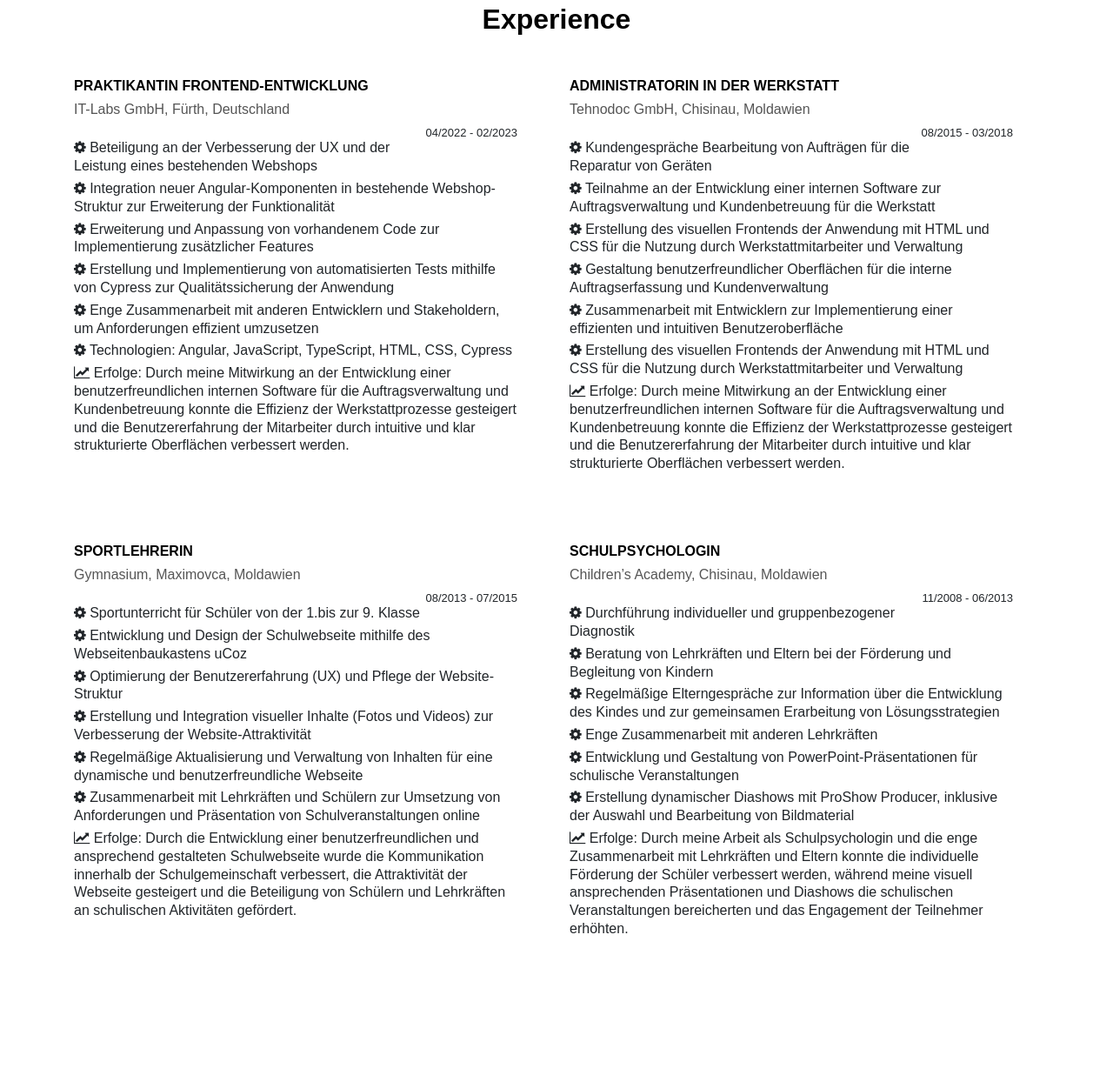
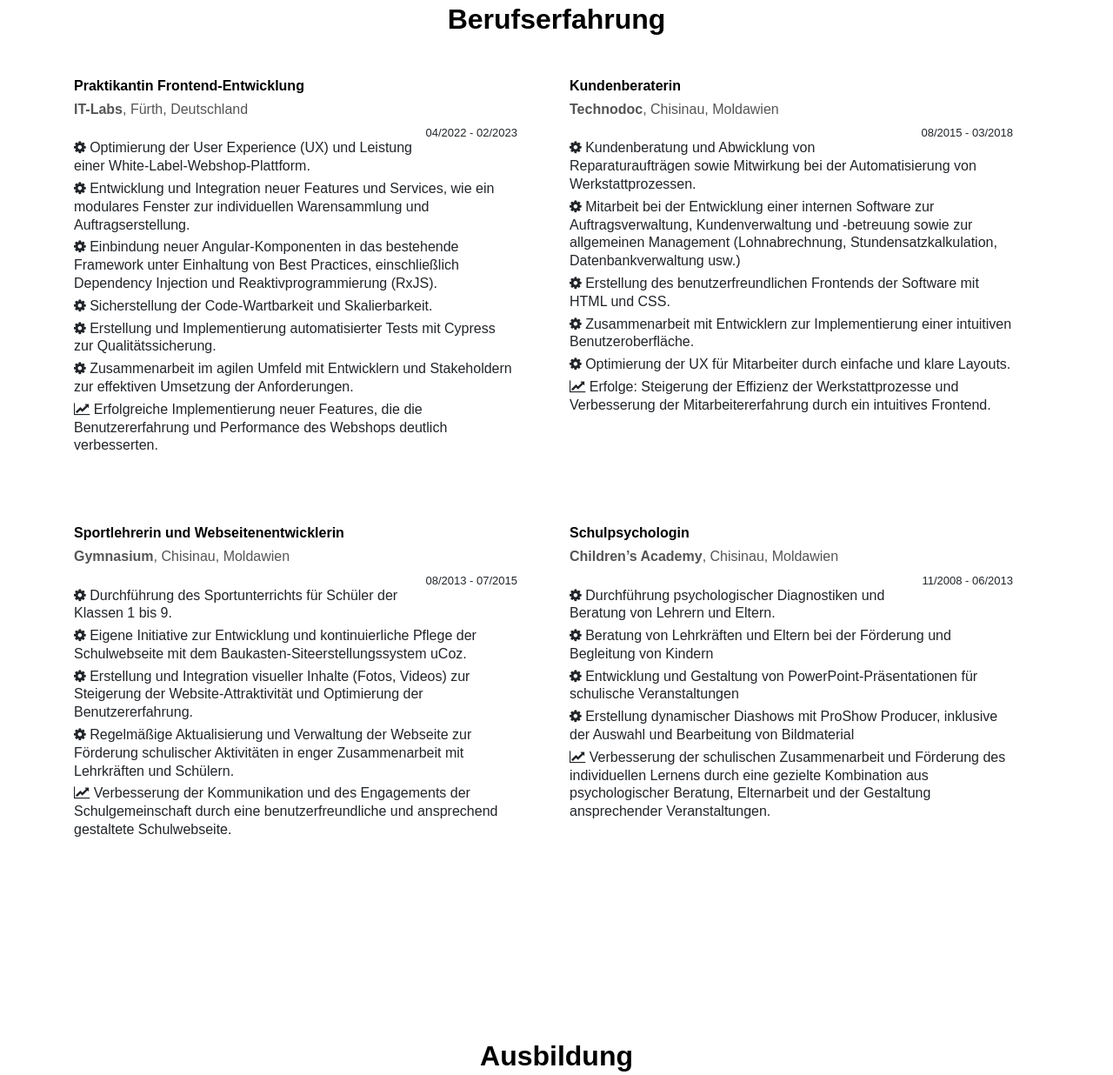
Before and after one commit to IrinaGoia/irina_goia_cv, a plain HTML site: page index.html in a window 1280 px wide. Shown: the part 1242-2478 px from the top of the page at 87% size. Drawn offline with nearby package versions, Linux system fonts and the light colour scheme.

Commit message:
content edits

```diff
--- a/index.html
+++ b/index.html
@@ -21,17 +21,17 @@
           <ul class="navbar-nav">
             <li class="nav-item">
               <a class="nav-link" href="#profile">
-                Profile
+                Profil
               </a>
             </li>
             <li class="nav-item">
               <a class="nav-link" href="#experience">
-                Experience
+                Berufserfahrung
               </a>
             </li>
             <li class="nav-item">
               <a class="nav-link" href="#education">
-                Education
+                Ausbildung
               </a>
             </li>
             <li class="nav-item">
@@ -41,12 +41,12 @@
             </li>
             <li class="nav-item">
               <a class="nav-link" href="#language">
-                Languages
+                Sprachen
               </a>
             </li>
             <li class="nav-item">
               <a class="nav-link" href="#project">
-                Project
+                Projekt
               </a>
             </li>
           </ul>
@@ -104,7 +104,7 @@
         <div class="col-lg-12">
           <div class="title">
             <h2 class="profile__title">
-              Profile
+              Profil
             </h2>
           </div>
         </div>
@@ -146,7 +146,7 @@
           <div class="col-lg-12">
             <div class="title">
               <h2 class="title__main">
-                Experience
+                Berufserfahrung
               </h2>
 
             </div>
@@ -156,26 +156,26 @@
           <div class="col-lg-6">
             <div class="exp">
               <h4 class="experience__title">
-                PRAKTIKANTIN FRONTEND-ENTWICKLUNG
+                Praktikantin Frontend-Entwicklung
               </h4>
-              <h5 class="location">IT-Labs GmbH, Fürth, Deutschland</h5>
+              <h5 class="location"> <b>IT-Labs</b>, Fürth, Deutschland</h5>
               <h5 class="data float-right">04/2022 - 02/2023</h5>
               <p class="experience__text">
                 <ul>
                   <li class="duties"><span><i class="fa fa-cog" aria-hidden="true"></i>
-                  </span>Beteiligung an der Verbesserung der UX und der Leistung eines bestehenden Webshops</li>
+                  </span>Optimierung der User Experience (UX) und Leistung einer White-Label-Webshop-Plattform.</li>
                   <li class="duties"><span><i class="fa fa-cog" aria-hidden="true"></i>
-                  </span>Integration neuer Angular-Komponenten in bestehende Webshop-Struktur zur Erweiterung der Funktionalität</li>
+                  </span>Entwicklung und Integration neuer Features und Services, wie ein modulares Fenster zur individuellen Warensammlung und Auftragserstellung.</li>
                   <li class="duties"><span><i class="fa fa-cog" aria-hidden="true"></i>
-                  </span>Erweiterung und Anpassung von vorhandenem Code zur Implementierung zusätzlicher Features</li>
+                  </span>Einbindung neuer Angular-Komponenten in das bestehende Framework unter Einhaltung von Best Practices, einschließlich Dependency Injection und Reaktivprogrammierung (RxJS).</li>
                   <li class="duties"><span><i class="fa fa-cog" aria-hidden="true"></i>
-                  </span>Erstellung und Implementierung von automatisierten Tests mithilfe von Cypress zur Qualitätssicherung der Anwendung</li>
+                  </span>Sicherstellung der Code-Wartbarkeit und Skalierbarkeit.</li>
                   <li class="duties"><span><i class="fa fa-cog" aria-hidden="true"></i>
-                  </span>Enge Zusammenarbeit mit anderen Entwicklern und Stakeholdern, um Anforderungen effizient umzusetzen</li>
+                  </span>Erstellung und Implementierung automatisierter Tests mit Cypress zur Qualitätssicherung.</li>
                   <li class="duties"><span><i class="fa fa-cog" aria-hidden="true"></i>
-                  </span>Technologien: Angular, JavaScript, TypeScript, HTML, CSS, Cypress</li>
+                  </span>Zusammenarbeit im agilen Umfeld mit Entwicklern und Stakeholdern zur effektiven Umsetzung der Anforderungen.</li>
                   <li class="duties"><span><i class="fa fa-line-chart" aria-hidden="true"></i>
-                  </span>Erfolge: Durch meine Mitwirkung an der Entwicklung einer benutzerfreundlichen internen Software für die Auftragsverwaltung und Kundenbetreuung konnte die Effizienz der Werkstattprozesse gesteigert und die Benutzererfahrung der Mitarbeiter durch intuitive und klar strukturierte Oberflächen verbessert werden.</li>
+                  </span>Erfolgreiche Implementierung neuer Features, die die Benutzererfahrung und Performance des Webshops deutlich verbesserten.</li>
                 </ul>
               </p>
             </div>
@@ -183,26 +183,24 @@
           <div class="col-lg-6">
             <div class="exp">
               <h4 class="experience__title">
-                ADMINISTRATORIN IN DER WERKSTATT
+                Kundenberaterin
               </h4>
-              <h5 class="location">Tehnodoc GmbH, Chisinau, Moldawien</h5>
+              <h5 class="location"> <b>Technodoc</b>, Chisinau, Moldawien</h5>
               <h5 class="data float-right">08/2015 - 03/2018</h5>
               <p class="experience__text">
                 <ul>
                   <li class="duties"><span><i class="fa fa-cog" aria-hidden="true"></i>
-                  </span>Kundengespräche Bearbeitung von Aufträgen für die Reparatur von Geräten </li>
+                  </span>Kundenberatung und Abwicklung von Reparaturaufträgen sowie Mitwirkung bei der Automatisierung von Werkstattprozessen.</li>
                   <li class="duties"><span><i class="fa fa-cog" aria-hidden="true"></i>
-                  </span>Teilnahme an der Entwicklung einer internen Software zur Auftragsverwaltung und Kundenbetreuung für die Werkstatt</li>
+                  </span>Mitarbeit bei der Entwicklung einer internen Software zur Auftragsverwaltung, Kundenverwaltung und -betreuung sowie zur allgemeinen Management (Lohnabrechnung, Stundensatzkalkulation, Datenbankverwaltung usw.)</li>
                   <li class="duties"><span><i class="fa fa-cog" aria-hidden="true"></i>
-                  </span>Erstellung des visuellen Frontends der Anwendung mit HTML und CSS für die Nutzung durch Werkstattmitarbeiter und Verwaltung </li>
+                  </span>Erstellung des benutzerfreundlichen Frontends der Software mit HTML und CSS.</li>
                   <li class="duties"><span><i class="fa fa-cog" aria-hidden="true"></i>
-                  </span>Gestaltung benutzerfreundlicher Oberflächen für die interne Auftragserfassung und Kundenverwaltung</li>
+                  </span>Zusammenarbeit mit Entwicklern zur Implementierung einer intuitiven Benutzeroberfläche.</li>
                   <li class="duties"><span><i class="fa fa-cog" aria-hidden="true"></i>
-                  </span>Zusammenarbeit mit Entwicklern zur Implementierung einer effizienten und intuitiven Benutzeroberfläche</li>
-                  <li class="duties"><span><i class="fa fa-cog" aria-hidden="true"></i>
-                  </span>Erstellung des visuellen Frontends der Anwendung mit HTML und CSS für die Nutzung durch Werkstattmitarbeiter und Verwaltung </li>
+                  </span>Optimierung der UX für Mitarbeiter durch einfache und klare Layouts.</li>
                   <li class="duties"><span><i class="fa fa-line-chart" aria-hidden="true"></i>
-                  </span>Erfolge: Durch meine Mitwirkung an der Entwicklung einer benutzerfreundlichen internen Software für die Auftragsverwaltung und Kundenbetreuung konnte die Effizienz der Werkstattprozesse gesteigert und die Benutzererfahrung der Mitarbeiter durch intuitive und klar strukturierte Oberflächen verbessert werden.</li>
+                  </span>Erfolge: Steigerung der Effizienz der Werkstattprozesse und Verbesserung der Mitarbeitererfahrung durch ein intuitives Frontend.</li>
                 </ul>
               </p>
             </div>
@@ -210,26 +208,22 @@
           <div class="col-lg-6">
             <div class="exp">
               <h4 class="experience__title">
-                SPORTLEHRERIN
+                Sportlehrerin und Webseitenentwicklerin
               </h4>
-              <h5 class="location">Gymnasium, Maximovca, Moldawien</h5>
+              <h5 class="location"> <b>Gymnasium</b>, Chisinau, Moldawien</h5>
               <h5 class="data float-right">08/2013 - 07/2015</h5>
               <p class="experience__text">
                 <ul>
                   <li class="duties"><span><i class="fa fa-cog" aria-hidden="true"></i>
-                  </span>Sportunterricht für Schüler von der 1.bis zur 9. Klasse</li>
+                  </span>Durchführung des Sportunterrichts für Schüler der Klassen 1 bis 9.</li>
                   <li class="duties"><span><i class="fa fa-cog" aria-hidden="true"></i>
-                  </span>Entwicklung und Design der Schulwebseite mithilfe des Webseitenbaukastens uCoz</li>
+                  </span>Eigene Initiative zur Entwicklung und kontinuierliche Pflege der Schulwebseite mit dem Baukasten-Siteerstellungssystem uCoz.</li>
                   <li class="duties"><span><i class="fa fa-cog" aria-hidden="true"></i>
-                  </span>Optimierung der Benutzererfahrung (UX) und Pflege der Website-Struktur</li>
+                  </span>Erstellung und Integration visueller Inhalte (Fotos, Videos) zur Steigerung der Website-Attraktivität und Optimierung der Benutzererfahrung.</li>
                   <li class="duties"><span><i class="fa fa-cog" aria-hidden="true"></i>
-                  </span>Erstellung und Integration visueller Inhalte (Fotos und Videos) zur Verbesserung der Website-Attraktivität</li>
-                  <li class="duties"><span><i class="fa fa-cog" aria-hidden="true"></i>
-                  </span>Regelmäßige Aktualisierung und Verwaltung von Inhalten für eine dynamische und benutzerfreundliche Webseite</li>
-                  <li class="duties"><span><i class="fa fa-cog" aria-hidden="true"></i>
-                  </span>Zusammenarbeit mit Lehrkräften und Schülern zur Umsetzung von Anforderungen und Präsentation von Schulveranstaltungen online</li>
+                  </span>Regelmäßige Aktualisierung und Verwaltung der Webseite zur Förderung schulischer Aktivitäten in enger Zusammenarbeit mit Lehrkräften und Schülern.</li>
                   <li class="duties"><span><i class="fa fa-line-chart" aria-hidden="true"></i>
-                  </span>Erfolge: Durch die Entwicklung einer benutzerfreundlichen und ansprechend gestalteten Schulwebseite wurde die Kommunikation innerhalb der Schulgemeinschaft verbessert, die Attraktivität der Webseite gesteigert und die Beteiligung von Schülern und Lehrkräften an schulischen Aktivitäten gefördert.</li>
+                  </span>Verbesserung der Kommunikation und des Engagements der Schulgemeinschaft durch eine benutzerfreundliche und ansprechend gestaltete Schulwebseite.</li>
                 </ul>
               </p>
             </div>
@@ -237,26 +231,22 @@
           <div class="col-lg-6">
             <div class="exp">
               <h4 class="experience__title">
-                SCHULPSYCHOLOGIN
+                Schulpsychologin
               </h4>
-              <h5 class="location">Children’s Academy, Chisinau, Moldawien</h5>
+              <h5 class="location"> <b>Children’s Academy</b>, Chisinau, Moldawien</h5>
               <h5 class="data float-right">11/2008 - 06/2013</h5>
               <p class="experience__text">
                 <ul>
                   <li class="duties"><span><i class="fa fa-cog" aria-hidden="true"></i>
-                  </span>Durchführung individueller und gruppenbezogener Diagnostik</li>
+                  </span>Durchführung psychologischer Diagnostiken und Beratung von Lehrern und Eltern.</li>
                   <li class="duties"><span><i class="fa fa-cog" aria-hidden="true"></i>
                   </span>Beratung von Lehrkräften und Eltern bei der Förderung und Begleitung von Kindern</li>
-                  <li class="duties"><span><i class="fa fa-cog" aria-hidden="true"></i>
-                  </span>Regelmäßige Elterngespräche zur Information über die Entwicklung des Kindes und zur gemeinsamen Erarbeitung von Lösungsstrategien</li>
-                  <li class="duties"><span><i class="fa fa-cog" aria-hidden="true"></i>
-                  </span>Enge Zusammenarbeit mit anderen Lehrkräften</li>
                   <li class="duties"><span><i class="fa fa-cog" aria-hidden="true"></i>
                   </span>Entwicklung und Gestaltung von PowerPoint-Präsentationen für schulische Veranstaltungen</li>
                   <li class="duties"><span><i class="fa fa-cog" aria-hidden="true"></i>
                   </span>Erstellung dynamischer Diashows mit ProShow Producer, inklusive der Auswahl und Bearbeitung von Bildmaterial</li>
                   <li class="duties"><span><i class="fa fa-line-chart" aria-hidden="true"></i>
-                  </span>Erfolge: Durch meine Arbeit als Schulpsychologin und die enge Zusammenarbeit mit Lehrkräften und Eltern konnte die individuelle Förderung der Schüler verbessert werden, während meine visuell ansprechenden Präsentationen und Diashows die schulischen Veranstaltungen bereicherten und das Engagement der Teilnehmer erhöhten.</li>
+                  </span>Verbesserung der schulischen Zusammenarbeit und Förderung des individuellen Lernens durch eine gezielte Kombination aus psychologischer Beratung, Elternarbeit und der Gestaltung ansprechender Veranstaltungen.</li>
                 </ul>
               </p>
             </div>
@@ -270,7 +260,7 @@
           <div class="col-lg-12">
             <div class="title">
               <h2 class="title__main">
-                Education
+                Ausbildung
               </h2>
             </div>
           </div>
@@ -279,22 +269,18 @@
           <div class="col-lg-6">
             <div class="edu">
               <h4 class="education__title">
-                AUSBILDUNG <br> FACHINFORMATIKERIN
-                <br>ANWENDUNGSENTWICKLUNG
+                Fachinformatikerin für Anwendungsentwicklung
               </h4>
-              <h5 class="location">Lutz und Grub AG, Nürnberg, Deutschland</h5>
+              <h5 class="location">IHK-Umschulung, Nürnberg, Deutschland</h5>
               <h5 class="data float-left">09/2023</h5>
             </div>
           </div>
           <div class="col-lg-6">
             <div class="edu">
               <h4 class="education__title">
-                LICENTIATE <br> IN EDUCATION SCIENCES
+                Pädagogin & Psychologin
               </h4>
-              <p>
-                Pedagogy and Psychology
-              </p>
-              <h5 class="location">Tiraspol State University, Chisinau, Moldawien</h5>
+              <h5 class="location">Staatliche Universität von Tiraspol, Chisinau, Moldawien</h5>
               <h5 class="data float-left">07/2013</h5>
             </div>
           </div>
@@ -344,7 +330,7 @@
           <div class="col-lg-12">
             <div class="title">
               <h2 class="title__main">
-                Languages
+                Sprachen
               </h2>
               <p class="title__text">
                 Eine Fremdsprache zu erlernen ist wie Spaghetti essen. Es nimmt scheinbar niemals ein Ende.
@@ -451,7 +437,7 @@
           <div class="col-lg-12">
             <div class="title">
               <h2 class="title__main">
-                Project
+                Projekt
               </h2>
 
             </div>
```
